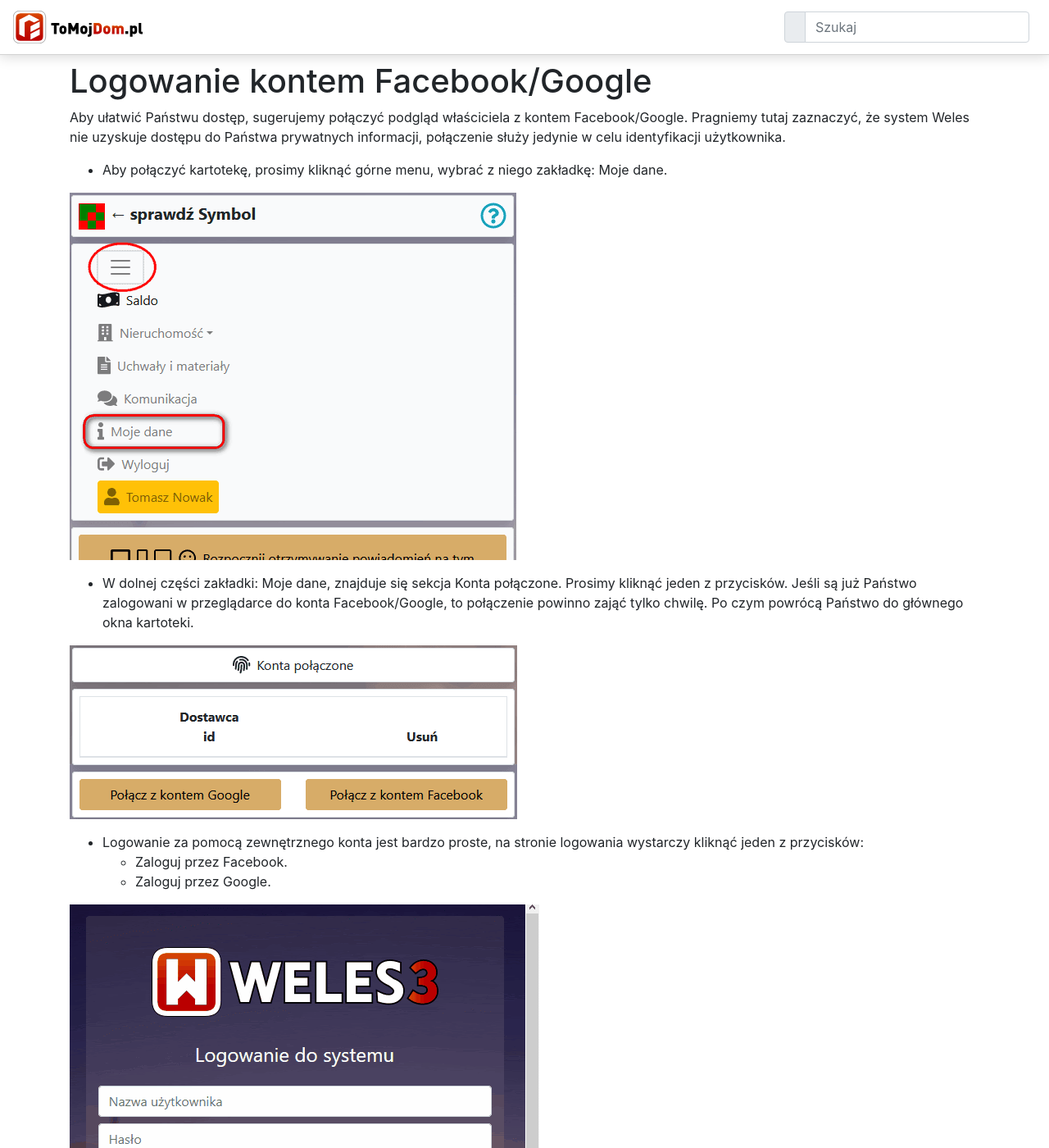
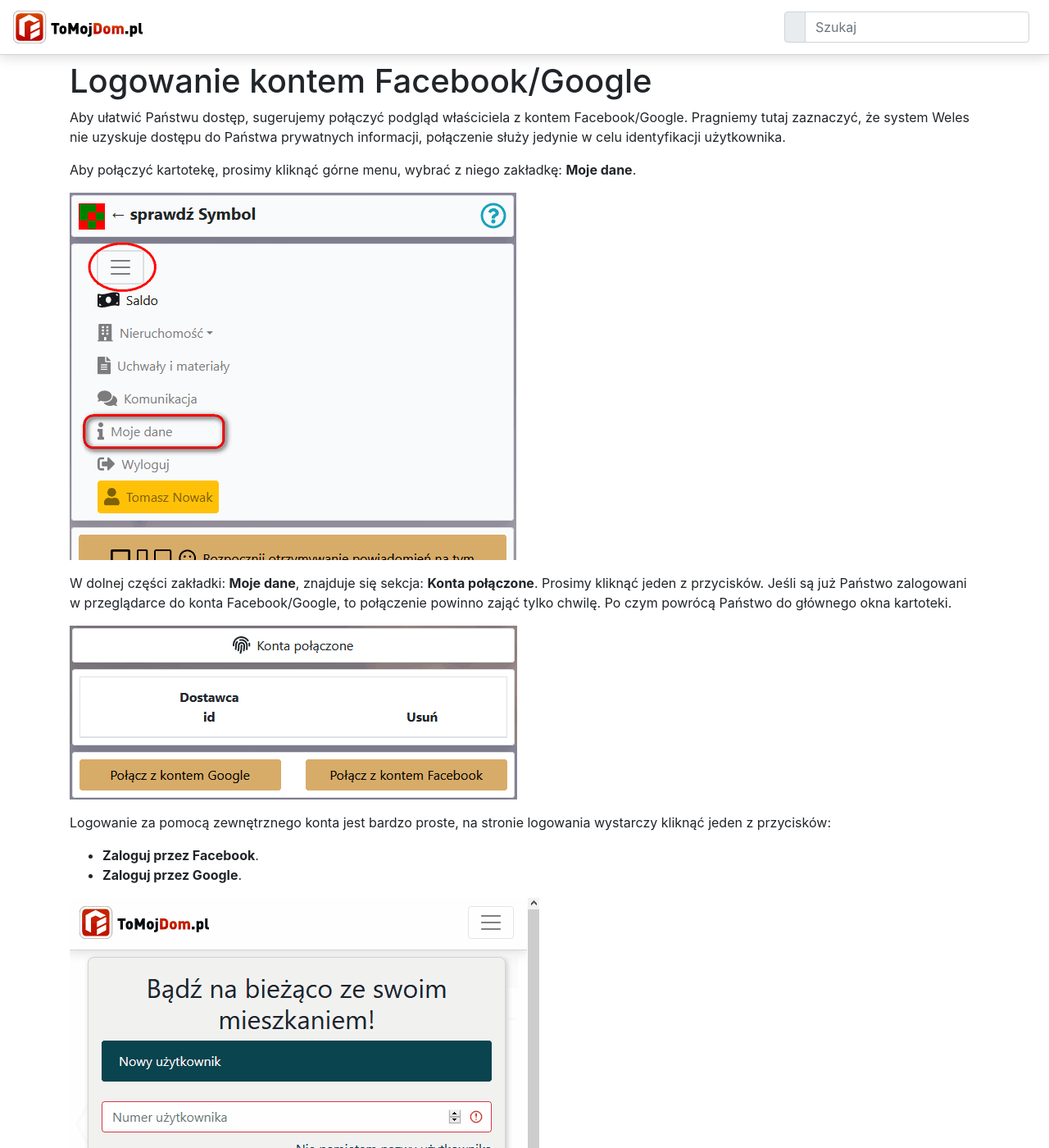
Before and after one commit to Weles3Doc/OsDoc, a Jekyll site: the page built from logowanie/_posts/2020-08-04-Logowanie kontem FB Google.md, in a window 1280 px wide and 1400 px high. Shown: the whole window at 82% size. Built offline with Jekyll 4.4.1, drawn with Linux system fonts in a browser that asks for light colours; nearby versions of some CDN libraries; some of the changed text lies outside the part shown.

```diff
--- a/logowanie/_posts/2020-08-04-Logowanie kontem FB Google.md
+++ b/logowanie/_posts/2020-08-04-Logowanie kontem FB Google.md
@@ -6,20 +6,20 @@ title: Logowanie kontem Google/Facebook
 
 Aby ułatwić Państwu dostęp, sugerujemy połączyć podgląd właściciela z kontem Facebook/Google. Pragniemy tutaj zaznaczyć, że system Weles nie uzyskuje dostępu do Państwa prywatnych informacji, połączenie służy jedynie w celu identyfikacji użytkownika.
 
-- Aby połączyć kartotekę, prosimy kliknąć górne menu, wybrać z niego zakładkę: Moje dane.
+Aby połączyć kartotekę, prosimy kliknąć górne menu, wybrać z niego zakładkę: **Moje dane**.
 
 ![Logowanie kontem Facebook/Google](logowaniefbgoogle1.png)
 
-- W dolnej części zakładki: Moje dane, znajduje się sekcja Konta połączone. Prosimy kliknąć jeden z przycisków. Jeśli są już Państwo zalogowani w przeglądarce do konta Facebook/Google, to połączenie powinno zająć tylko chwilę. Po czym powrócą Państwo do głównego okna kartoteki.
+W dolnej części zakładki: **Moje dane**, znajduje się sekcja: **Konta połączone**. Prosimy kliknąć jeden z przycisków. Jeśli są już Państwo zalogowani w przeglądarce do konta Facebook/Google, to połączenie powinno zająć tylko chwilę. Po czym powrócą Państwo do głównego okna kartoteki.
 
 ![Logowanie kontem Facebook/Google](logowaniefbgoogle2.png)
 
-- Logowanie za pomocą zewnętrznego konta jest bardzo proste, na stronie logowania wystarczy kliknąć jeden z przycisków:
-  - Zaloguj przez Facebook.
-  - Zaloguj przez Google.
+Logowanie za pomocą zewnętrznego konta jest bardzo proste, na stronie logowania wystarczy kliknąć jeden z przycisków:
+  - **Zaloguj przez Facebook**.
+  - **Zaloguj przez Google**.
 
 ![Logowanie kontem Facebook/Google](logowaniefbgoogle3.gif)
 
-- W każdej chwili mogą Państwo usunąć skojarzone konta, w tym celu prosimy przejść do zakładki: Moje dane. W sekcji Konta połączone kliknąć: Usuń przy wybranej pozycji.
+W każdej chwili mogą Państwo usunąć skojarzone konta, w tym celu prosimy przejść do zakładki: **Moje dane**. W sekcji: **Konta połączone** kliknąć: **Usuń** przy wybranej pozycji.
 
 ![Logowanie kontem Facebook/Google](logowaniefbgoogle4.png)
```
Also changed, not shown: logowanie/logowaniefbgoogle3.gif.
